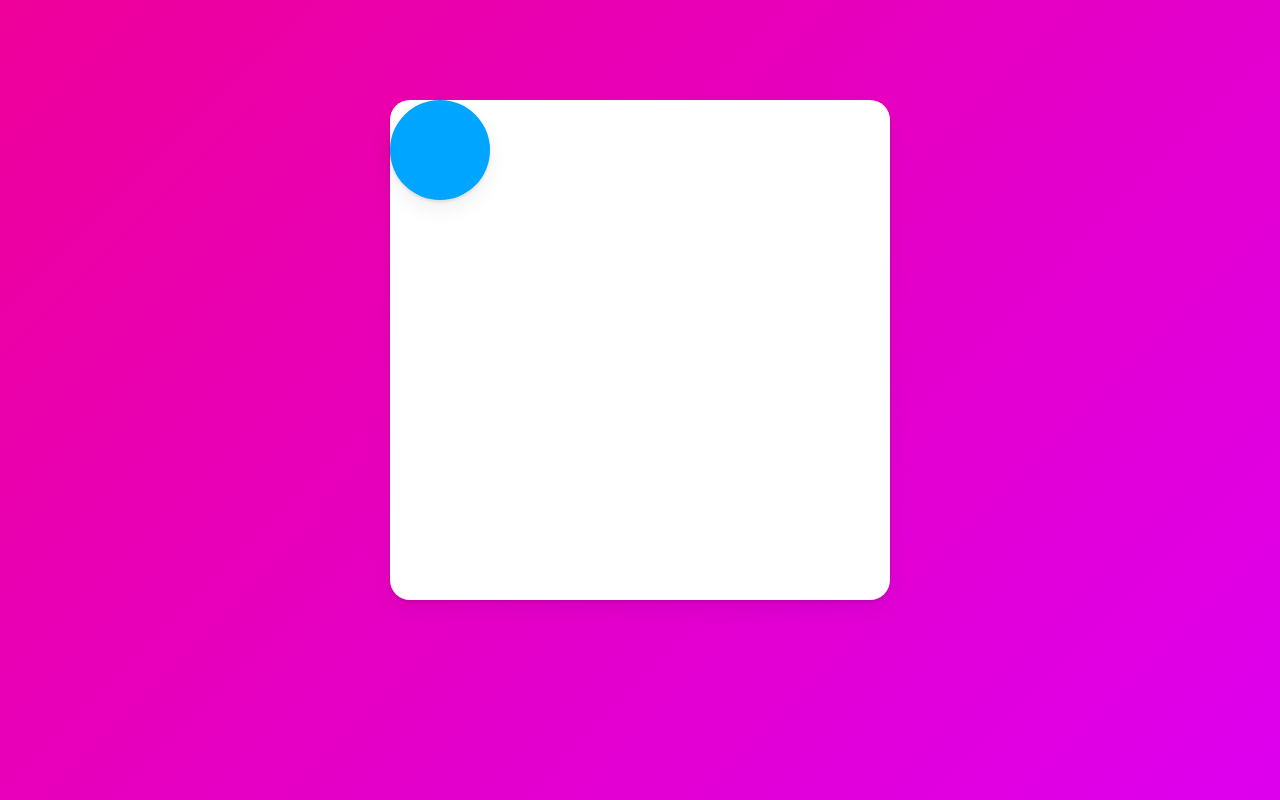
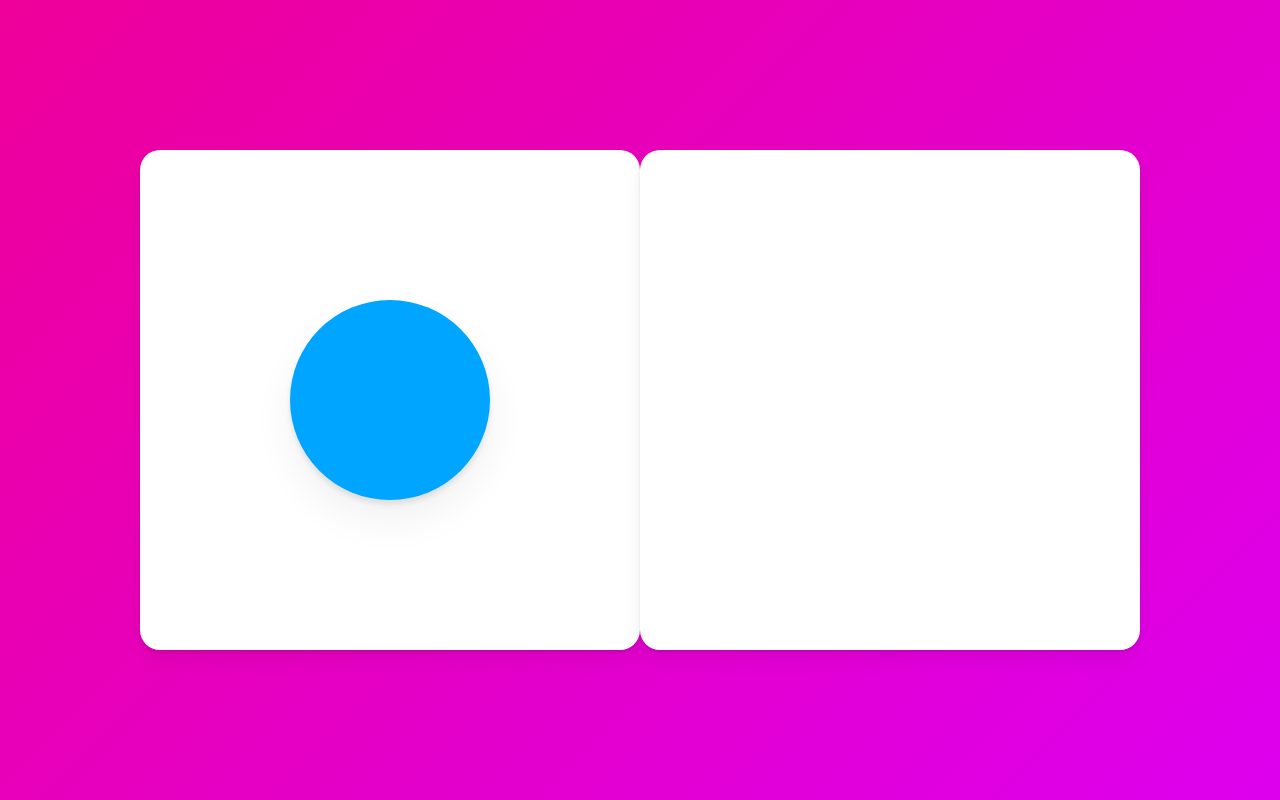
Before and after one commit to kimdoyeonn/react-masterclass, a React (Create React App) app: page / in a window 1280 px wide. Built offline with nearby package versions, Linux system fonts and the light colour scheme.

Commit message:
#7.14 You Need to Watch This - 2

```diff
--- a/src/App.tsx
+++ b/src/App.tsx
@@ -22,7 +22,6 @@ const Box = styled(motion.div)`
   height: 500px;
   background-color: rgba(255, 255, 255, 1);
   border-radius: 20px;
-  position: absolute;
   display: flex;
   justify-content: center;
   align-items: center;
@@ -43,14 +42,8 @@ function App() {
   const [click, setClick] = useState(false);
   return (
     <Wrapper onClick={() => setClick(!click)}>
-      <Box
-        style={{
-          justifyContent: click ? 'center' : 'flex-start',
-          alignItems: click ? 'center' : 'flex-start',
-        }}
-      >
-        <Circle layout />
-      </Box>
+      <Box>{!click ? <Circle layoutId="circle" style={{ borderRadius: '50%', scale: 2 }} /> : null}</Box>
+      <Box>{click ? <Circle layoutId="circle" style={{ borderRadius: 0 }} /> : null}</Box>
     </Wrapper>
   );
 }
```
